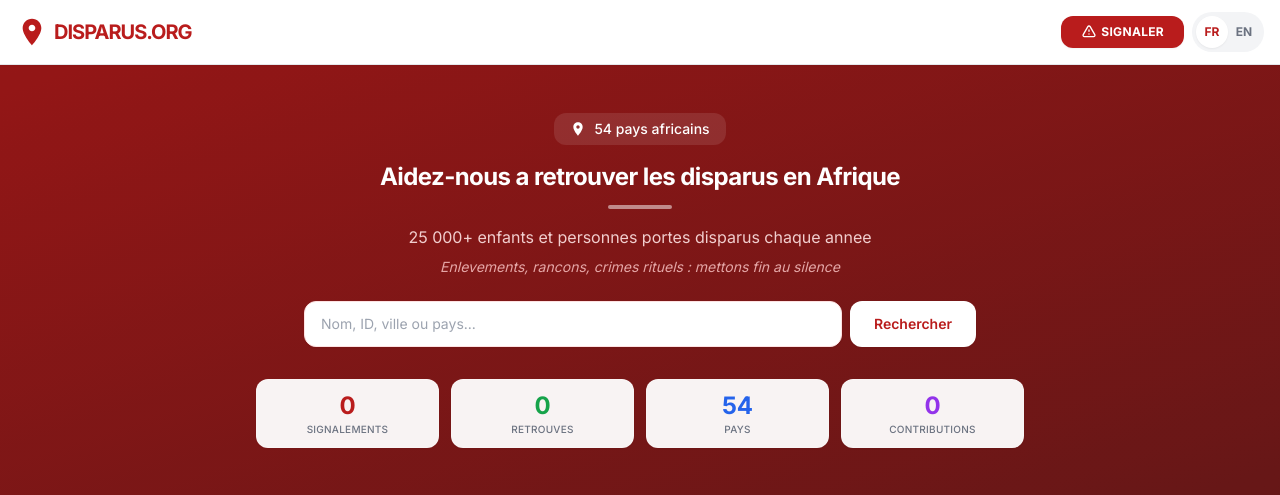
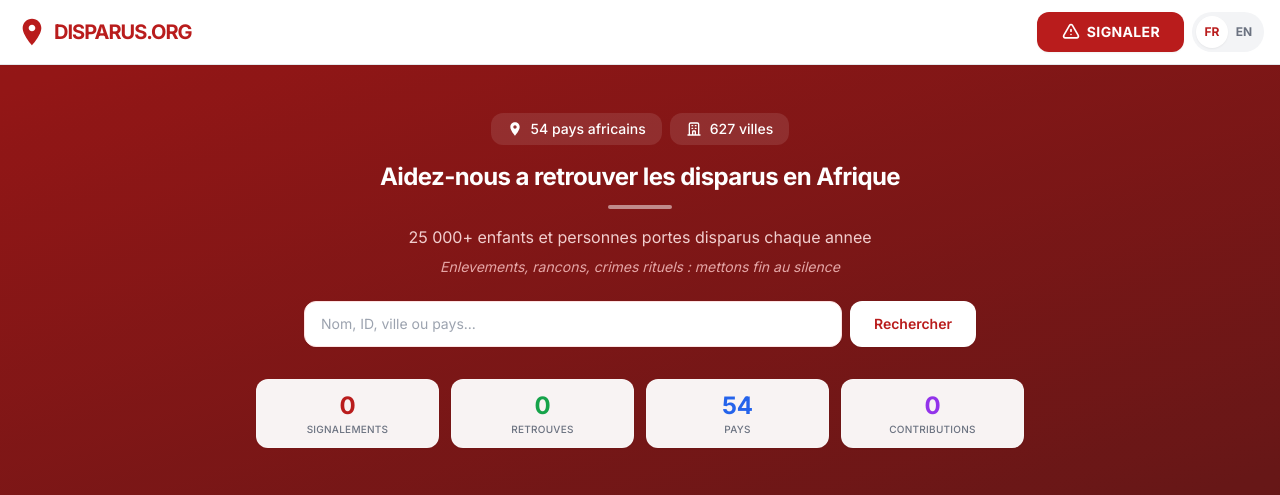
Before and after one commit to moa-digitalagency/DisparusOrg, a Flask app: page / in a window 1280 px wide. Shown: the top 495 px of the page. Run offline with Flask 3, Linux system fonts and the light colour scheme; data that the repository does not hold is empty; some libraries are stand-ins or nearby versions.

Commit message:
Improve website hero section by adding city count badge and larger report button
Update routes/public.py to include total city count, modify templates/base.html for a larger report button, and update templates/index.html to display both country and city count badges. Add get_total_cities and get_countries_count functions to utils/geo.py.

Replit-Commit-Author: Agent
Replit-Commit-Session-Id: c9a916af-62fe-41f5-972e-30edd74d64bb
Replit-Commit-Checkpoint-Type: full_checkpoint
Replit-Commit-Event-Id: 500373a2-61cf-4bb6-a2cc-8757fa92f418
Replit-Commit-Screenshot-Url: https://storage.googleapis.com/screenshot-production-us-central1/940c27c1-9d3a-4359-82a4-6063e0de04ae/c9a916af-62fe-41f5-972e-30edd74d64bb/1H57idd
Replit-Helium-Checkpoint-Created: true

```diff
--- a/routes/public.py
+++ b/routes/public.py
@@ -4,7 +4,7 @@ from flask import Blueprint, render_template, request, redirect, url_for, curren
 from werkzeug.utils import secure_filename
 
 from models import db, Disparu, Contribution, ModerationReport
-from utils.geo import get_countries, get_cities, COUNTRIES_CITIES
+from utils.geo import get_countries, get_cities, COUNTRIES_CITIES, get_total_cities
 from services.signalement import create_signalement, generate_public_id
 
 public_bp = Blueprint('public', __name__)
@@ -28,7 +28,8 @@ def index():
         'contributions': Contribution.query.count(),
     }
     all_disparus = Disparu.query.filter(Disparu.latitude.isnot(None)).all()
-    return render_template('index.html', recent=recent, stats=stats, countries=get_countries(), all_disparus=all_disparus)
+    total_cities = get_total_cities()
+    return render_template('index.html', recent=recent, stats=stats, countries=get_countries(), all_disparus=all_disparus, total_cities=total_cities)
 
 
 @public_bp.route('/recherche')
--- a/templates/base.html
+++ b/templates/base.html
@@ -69,8 +69,8 @@
                 </a>
 
                 <div class="flex items-center gap-1.5 md:gap-2">
-                    <a href="/signaler" class="bg-red-700 hover:bg-red-800 text-white font-bold py-1.5 px-2.5 md:py-2 md:px-5 rounded-xl shadow-sm hover:shadow-md transition-all flex items-center gap-1 text-[10px] md:text-xs uppercase tracking-wide" data-testid="link-report">
-                        <svg class="w-3.5 h-3.5 md:w-4 md:h-4 flex-shrink-0" fill="none" stroke="currentColor" viewBox="0 0 24 24"><path stroke-linecap="round" stroke-linejoin="round" stroke-width="2" d="M12 9v2m0 4h.01m-6.938 4h13.856c1.54 0 2.502-1.667 1.732-3L13.732 4c-.77-1.333-2.694-1.333-3.464 0L3.34 16c-.77 1.333.192 3 1.732 3z"/></svg>
+                    <a href="/signaler" class="bg-red-700 hover:bg-red-800 text-white font-bold py-2 px-4 md:py-2.5 md:px-6 rounded-xl shadow-sm hover:shadow-md transition-all flex items-center gap-1.5 text-xs md:text-sm uppercase tracking-wide" data-testid="link-report">
+                        <svg class="w-4 h-4 md:w-5 md:h-5 flex-shrink-0" fill="none" stroke="currentColor" viewBox="0 0 24 24"><path stroke-linecap="round" stroke-linejoin="round" stroke-width="2" d="M12 9v2m0 4h.01m-6.938 4h13.856c1.54 0 2.502-1.667 1.732-3L13.732 4c-.77-1.333-2.694-1.333-3.464 0L3.34 16c-.77 1.333.192 3 1.732 3z"/></svg>
                         <span>{% if get_locale() == 'fr' %}SIGNALER{% else %}REPORT{% endif %}</span>
                     </a>
 
--- a/templates/index.html
+++ b/templates/index.html
@@ -7,9 +7,15 @@
     <div class="absolute inset-0 bg-black/20"></div>
     <div class="max-w-7xl mx-auto px-4 relative z-10">
         <div class="text-center max-w-3xl mx-auto">
-            <div class="inline-flex items-center gap-2 bg-white/10 px-4 py-1.5 rounded-xl text-sm font-medium mb-4">
-                <svg class="w-4 h-4" fill="currentColor" viewBox="0 0 24 24"><path d="M12 2C8.13 2 5 5.13 5 9c0 5.25 7 13 7 13s7-7.75 7-13c0-3.87-3.13-7-7-7zm0 9.5c-1.38 0-2.5-1.12-2.5-2.5s1.12-2.5 2.5-2.5 2.5 1.12 2.5 2.5-1.12 2.5-2.5 2.5z"/></svg>
-                54 {% if get_locale() == 'fr' %}pays africains{% else %}African countries{% endif %}
+            <div class="flex flex-wrap items-center justify-center gap-2 mb-4">
+                <div class="inline-flex items-center gap-2 bg-white/10 px-4 py-1.5 rounded-xl text-sm font-medium">
+                    <svg class="w-4 h-4" fill="currentColor" viewBox="0 0 24 24"><path d="M12 2C8.13 2 5 5.13 5 9c0 5.25 7 13 7 13s7-7.75 7-13c0-3.87-3.13-7-7-7zm0 9.5c-1.38 0-2.5-1.12-2.5-2.5s1.12-2.5 2.5-2.5 2.5 1.12 2.5 2.5-1.12 2.5-2.5 2.5z"/></svg>
+                    54 {% if get_locale() == 'fr' %}pays africains{% else %}African countries{% endif %}
+                </div>
+                <div class="inline-flex items-center gap-2 bg-white/10 px-4 py-1.5 rounded-xl text-sm font-medium">
+                    <svg class="w-4 h-4" fill="none" stroke="currentColor" viewBox="0 0 24 24"><path stroke-linecap="round" stroke-linejoin="round" stroke-width="2" d="M19 21V5a2 2 0 00-2-2H7a2 2 0 00-2 2v16m14 0h2m-2 0h-5m-9 0H3m2 0h5M9 7h1m-1 4h1m4-4h1m-1 4h1m-5 10v-5a1 1 0 011-1h2a1 1 0 011 1v5m-4 0h4"/></svg>
+                    {{ total_cities }} {% if get_locale() == 'fr' %}villes{% else %}cities{% endif %}
+                </div>
             </div>
             <h1 class="text-xl md:text-2xl font-bold mb-3 tracking-tight leading-tight" data-testid="text-hero-title">
                 {% if get_locale() == 'fr' %}
--- a/utils/geo.py
+++ b/utils/geo.py
@@ -64,6 +64,14 @@ def get_cities(country):
     return COUNTRIES_CITIES.get(country, [])
 
 
+def get_total_cities():
+    return sum(len(cities) for cities in COUNTRIES_CITIES.values())
+
+
+def get_countries_count():
+    return len(COUNTRIES_CITIES)
+
+
 def get_coordinates_from_city(city, country):
     pass
 
```
Also changed, not shown: attached_assets/IMG_3058_1767025111848.png (deleted), attached_assets/IMG_3059_1767024976928.png (deleted).
